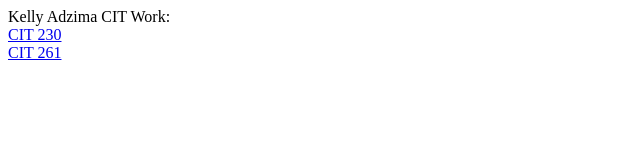
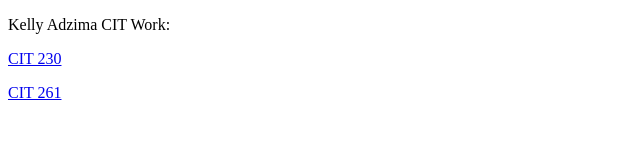
Before and after one commit to adzimak2/adzimak2.github.io, a plain HTML site: page index.html in a window 1280 px wide. Shown: the whole page, without its empty margins (0-640 px from the left). Drawn offline with Linux system fonts and the light colour scheme.

Commit message:
Update index.html

```diff
--- a/index.html
+++ b/index.html
@@ -6,8 +6,8 @@
     <title>Kelly Adzima CIT Work</title>
   </head>
   <body>
-  Kelly Adzima CIT Work:<br>
-  <a href="/cit230/">CIT 230</a><br>
-  <a href="/cit261/">CIT 261</a>
+    <p>Kelly Adzima CIT Work:</p>
+    <p><a href="/cit230/">CIT 230</a></p>
+    <p><a href="/cit261/">CIT 261</a></p>
   </body>
 </html>
```
